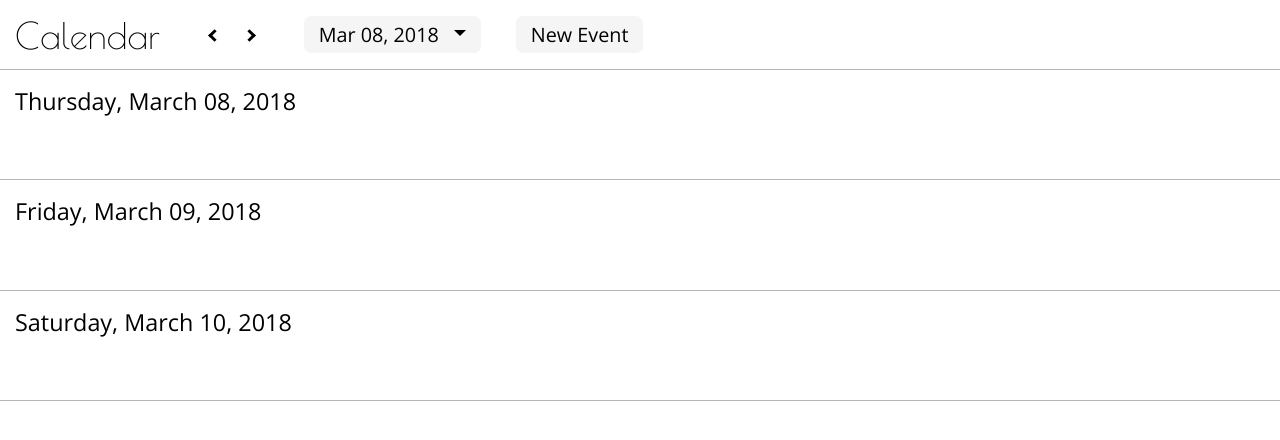
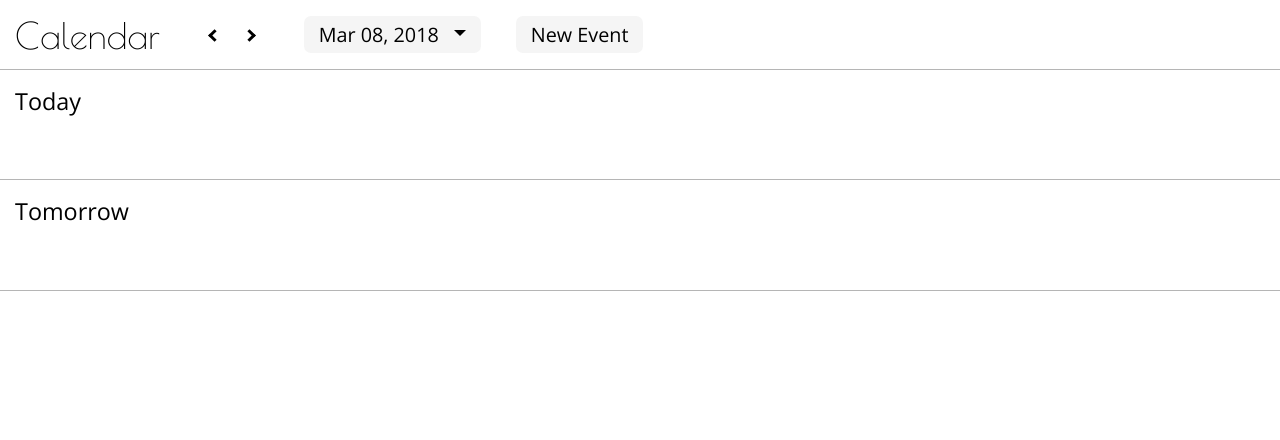
Before and after one commit to sequoian/calendar, a React (Create React App) app in the folder client/: page / in a window 1280 px wide. Shown: the top 440 px of the page. Built offline with nearby package versions, Linux system fonts and the light colour scheme.

Commit message:
show and label today and tomorrow

```diff
--- a/client/src/components/Day.js
+++ b/client/src/components/Day.js
@@ -5,17 +5,23 @@ import Event from './Event'
 
 const Day = ({day, events, onEventClick, onEventToggle, onHeaderClick}) => {
   const today = moment().startOf('day').valueOf()
+  // set class names
   const classes = ['day']
   if (day < today) classes.push('past')
   else if (day === today) classes.push('today')
   const className = classes.join(' ').trim()
+  // set header
+  let header
+  if (day === today) header = 'Today'
+  else if (day === moment().add(1, 'd').startOf('day').valueOf()) header = 'Tomorrow'
+  else header = moment(day).format('dddd, MMMM DD, YYYY')
   return (
     <div
       id={day}
       className={className}
     >
       <h2 onClick={e => onHeaderClick(day)}>
-        {moment(day).format('dddd, MMMM DD, YYYY')}
+        {header}
       </h2>
       <ul>
       {events.map(event => (
--- a/client/src/components/EventList.js
+++ b/client/src/components/EventList.js
@@ -15,12 +15,14 @@ class EventList extends Component {
 
   render() {
     const {events, selectedDay, onEventClick, onEventToggle, onDayClick} = this.props
-    // show the next x days whether or not they have any events
-    const daysToShow = 3
-    for (let i = 0; i < daysToShow; i++) {
-      const day = moment(selectedDay).add(i, 'd').startOf('day').valueOf()
-      if (!events[day]) events[day] = []
+    const today = moment().startOf('day').valueOf()
+    const tomorrow = moment().add(1, 'd').startOf('day').valueOf()
+    // always show today, tomorrow, and selected day
+    if (selectedDay <= today) {
+      if (!events[today]) events[today] = []
+      if (!events[tomorrow]) events[tomorrow] = []
     }
+    if (!events[selectedDay]) events[selectedDay] = []
 
     const days = Object.keys(events).sort().map(key => {
       const day = events[key]
```
